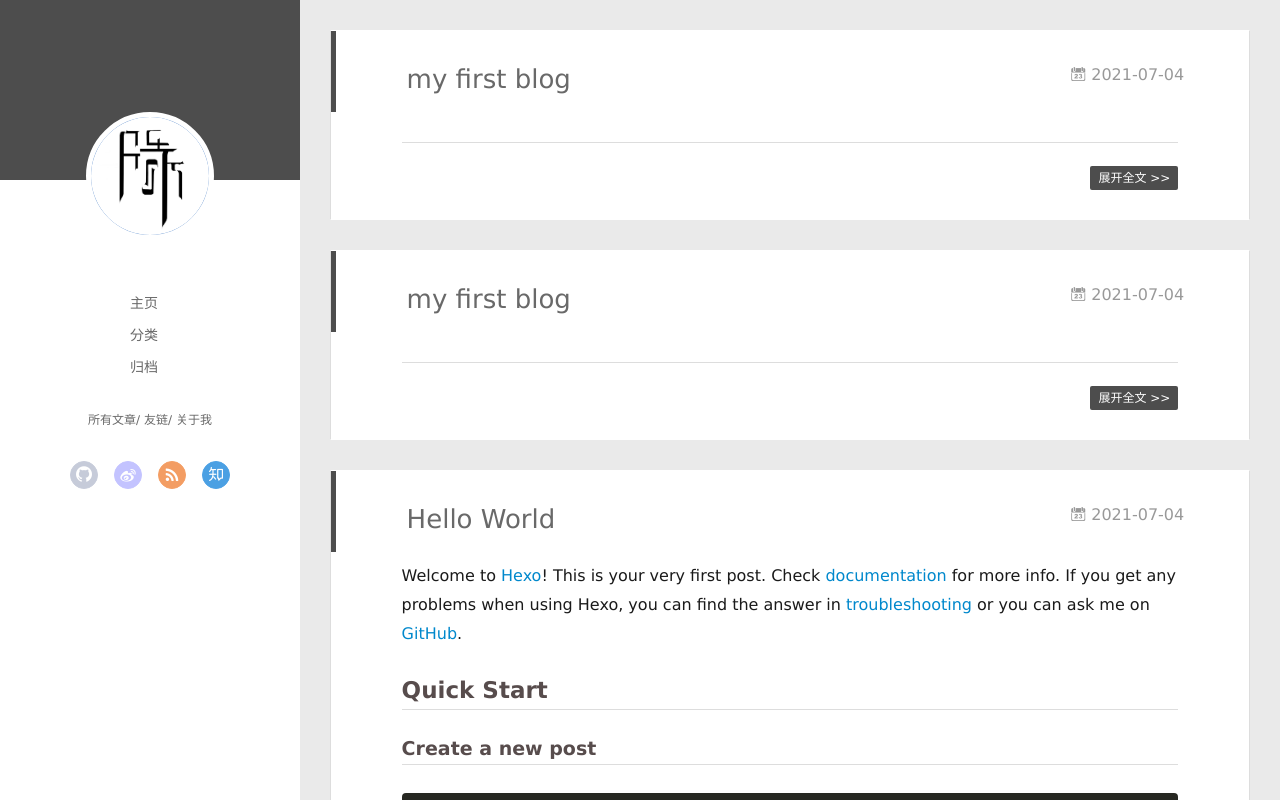
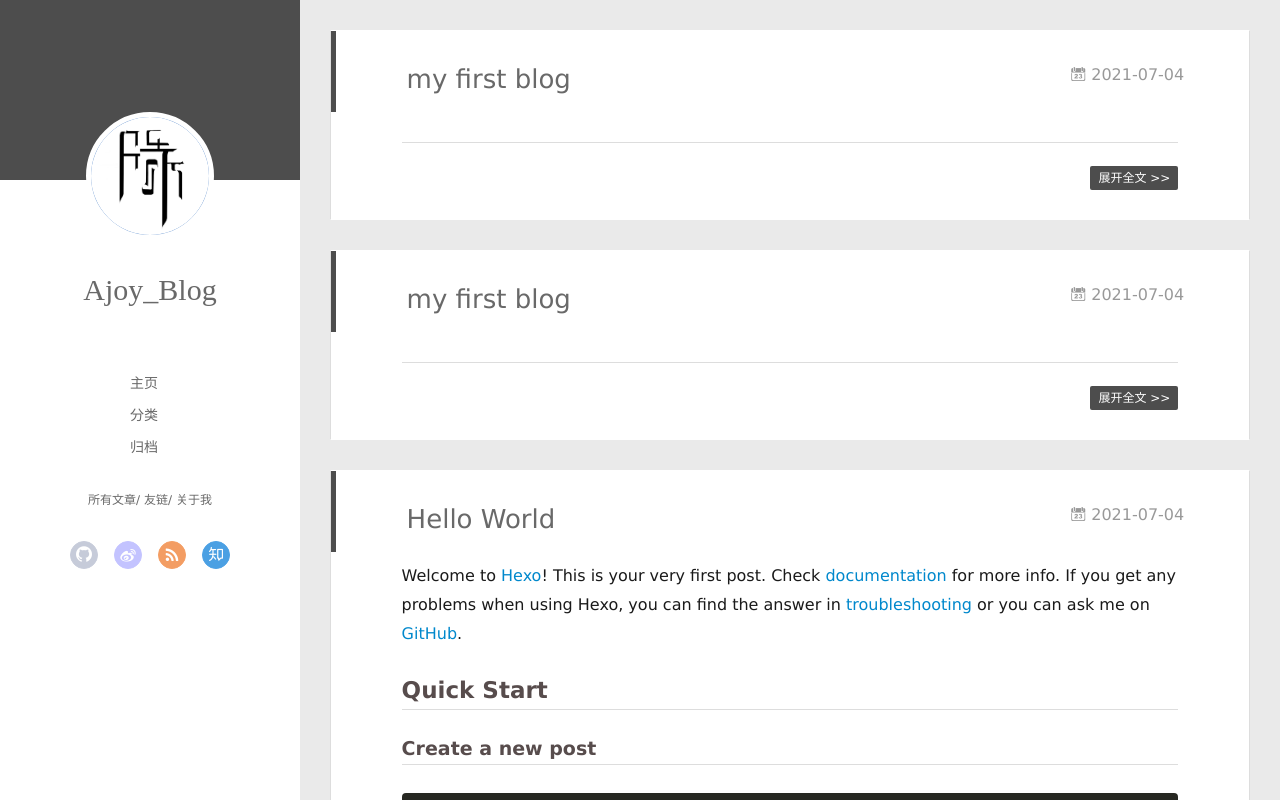
Before and after one commit to ajoy2330/ajoy2330.github.io, a plain HTML site: page index.html in a window 1280 px wide. Drawn offline with Linux system fonts and the light colour scheme; some packages are replaced by stand-ins of ours; animation ran at ten frames a second; a script that the page names is missing.

Commit message:
Site updated: 2021-07-04 20:18:22

```diff
--- a/index.html
+++ b/index.html
@@ -49,7 +49,7 @@
 			<img src="/assets/head.png" class="js-avatar">
 		</a>
 		<hgroup>
-		  <h1 class="header-author"><a href="/"></a></h1>
+		  <h1 class="header-author"><a href="/">Ajoy_Blog</a></h1>
 		</hgroup>
 
 
@@ -109,7 +109,7 @@
 				<img src="/assets/head.png" class="js-avatar">
 			</div>
 			<hgroup>
-			  <h1 class="header-author js-header-author"></h1>
+			  <h1 class="header-author js-header-author">Ajoy_Blog</h1>
 			</hgroup>
 
 
```
Also changed, not shown: 2021/07/04/hello-world/index.html (+2 -2 lines), 2021/07/04/my-first-blog/index.html (+2 -2 lines), 2021/07/04/my-second-blog/index.html (+2 -2 lines), archives/2021/07/index.html (+2 -2 lines), archives/2021/index.html (+2 -2 lines), archives/index.html (+2 -2 lines).
